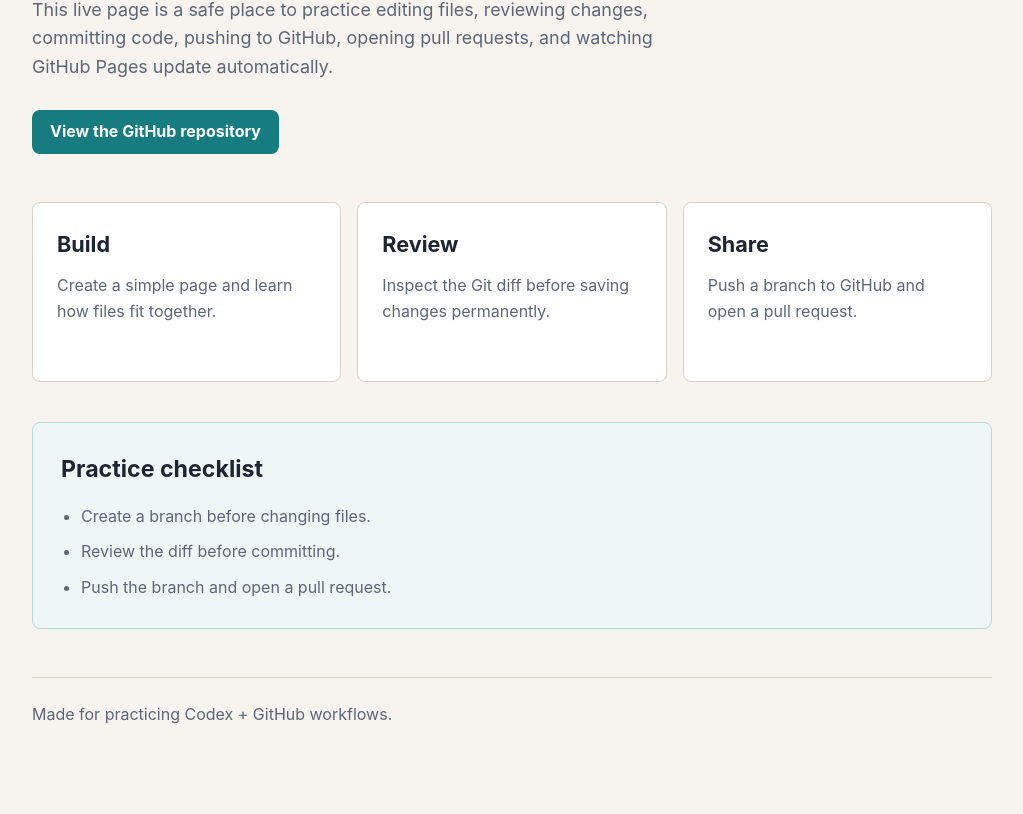
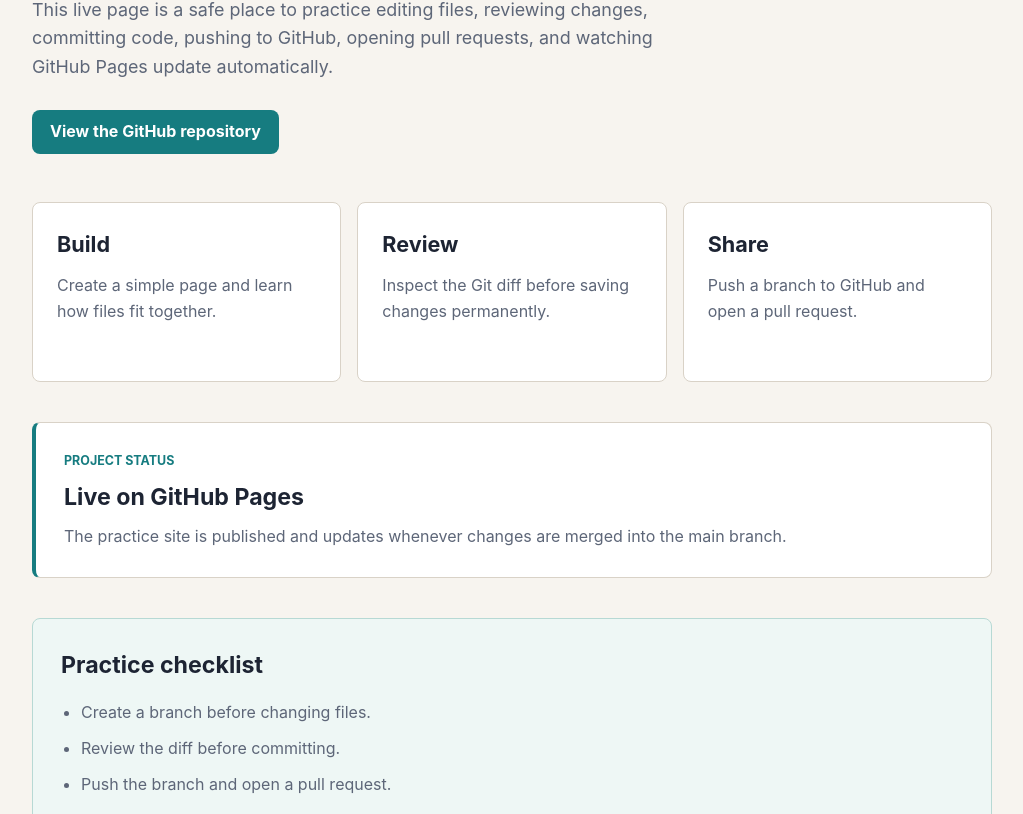
Before and after one commit to Rammsteinsj-code/codex-github-practice, a plain HTML site: page index.html in a window 1280 px wide. Shown: the part 286-1100 px from the top of the page, without its empty margins (128-1151 px from the left). Before the commit the page ends 1054 px from the top, so only its background shows below. Drawn offline with Linux system fonts and the light colour scheme.

Commit message:
Add project status section

```diff
--- a/index.html
+++ b/index.html
@@ -36,6 +36,15 @@
         </article>
       </section>
 
+      <section class="status" aria-label="Project status">
+        <p class="status-label">Project status</p>
+        <h2>Live on GitHub Pages</h2>
+        <p>
+          The practice site is published and updates whenever changes are
+          merged into the main branch.
+        </p>
+      </section>
+
       <section class="checklist" aria-label="GitHub practice checklist">
         <h2>Practice checklist</h2>
         <ul>
--- a/style.css
+++ b/style.css
@@ -99,6 +99,33 @@ footer p {
   color: var(--muted);
 }
 
+.status {
+  margin-top: 40px;
+  padding: 28px;
+  background: var(--card);
+  border: 1px solid var(--line);
+  border-left: 4px solid var(--accent);
+  border-radius: 8px;
+}
+
+.status-label {
+  margin: 0 0 8px;
+  color: var(--accent);
+  font-size: 0.78rem;
+  font-weight: 700;
+  text-transform: uppercase;
+}
+
+.status h2 {
+  margin: 0 0 8px;
+  font-size: 1.45rem;
+}
+
+.status p:last-child {
+  margin: 0;
+  color: var(--muted);
+}
+
 .checklist {
   margin-top: 40px;
   padding: 28px;
```
